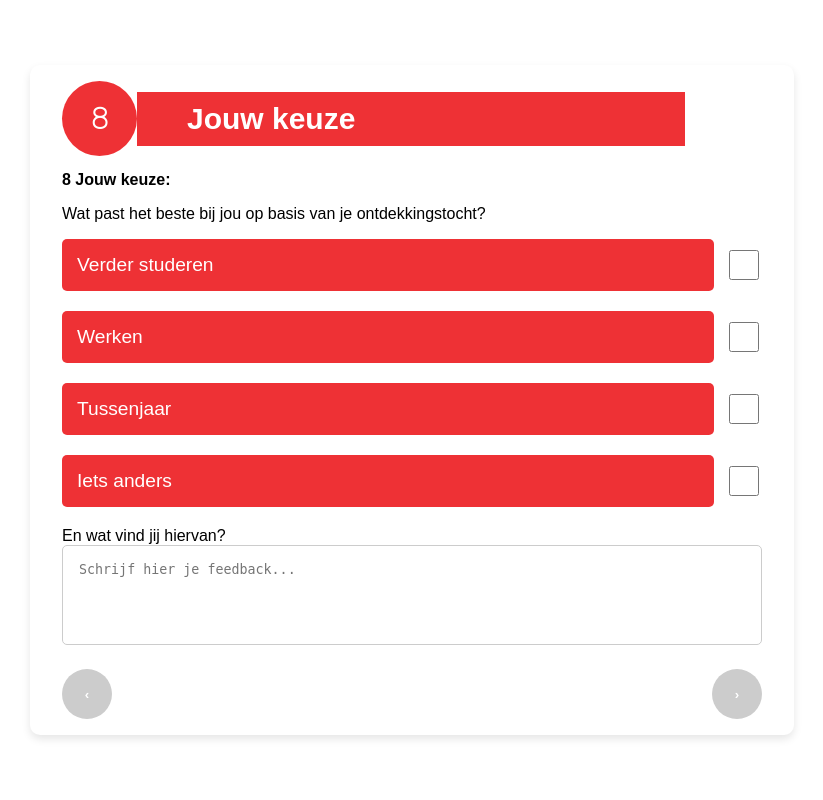
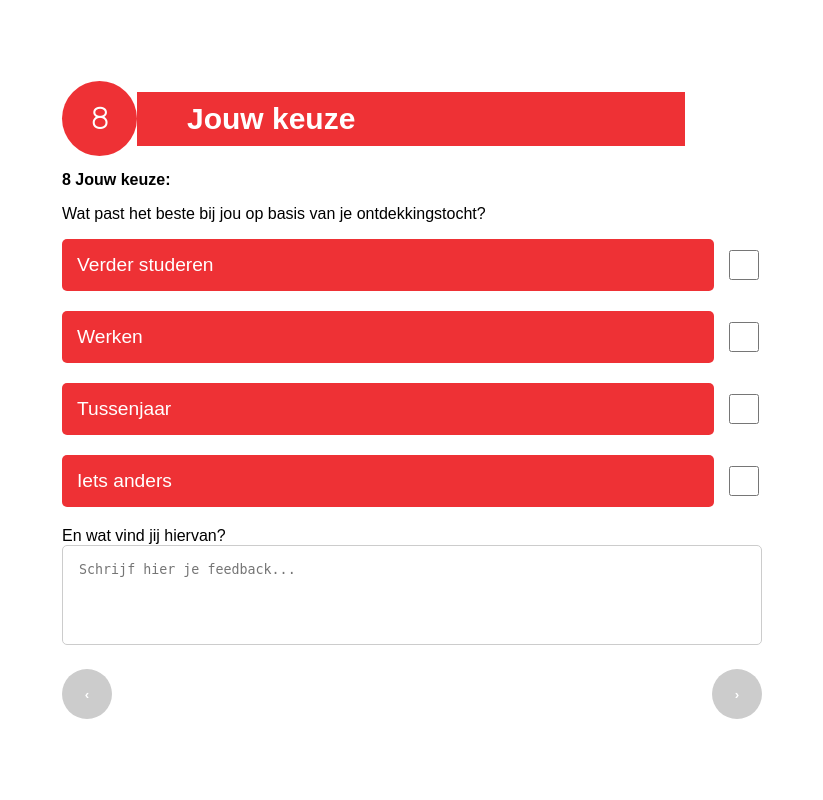
Before and after one commit to Hcaliskan40/Routekaart, a PHP site: page /opdracht8.php in a window 1280 px wide. Shown: the whole page, without its empty margins (228-1051 px from the left). Run offline with PHP 8.4, Linux system fonts and the light colour scheme.

Commit message:
container

```diff
--- a/css/opdracht8.css
+++ b/css/opdracht8.css
@@ -1,4 +1,3 @@
-/* opdracht8.css */
 body {
     font-family: Arial, sans-serif;
     background-color: #f8f8f8;
@@ -13,7 +12,7 @@ body {
 .container {
     background: white;
     border-radius: 10px;
-    box-shadow: 0 4px 8px rgba(0, 0, 0, 0.1);
+    box-shadow: 0 4px 8px rgba(0, 0, 0, 0);
     padding: 50px;
     width: 90vw;
     max-width: 800px;
```
